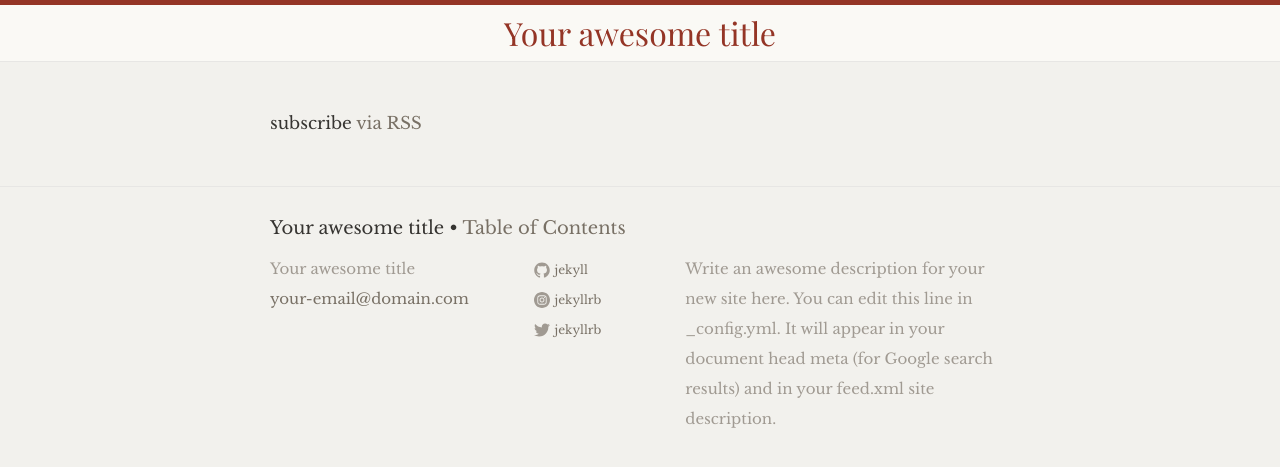
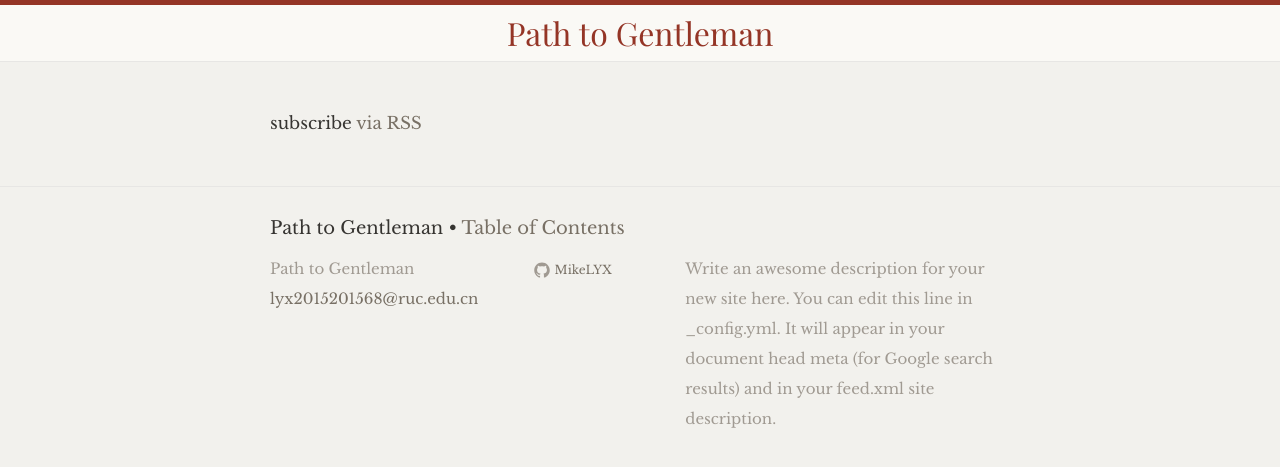
Before and after one commit to MikeLYX/MikeLYX.github.io, a Jekyll site: the page built from index.html, in a window 1280 px wide. Shown: the top 467 px of the page. Built offline with Jekyll 4.4.1, drawn with Linux system fonts in a browser that asks for light colours; some web fonts are replaced.

Commit message:
fix_config

```diff
--- a/_config.yml
+++ b/_config.yml
@@ -13,17 +13,15 @@
 # you will see them accessed via {{ site.title }}, {{ site.email }}, and so on.
 # You can create any custom variable you would like, and they will be accessible
 # in the templates via {{ site.myvariable }}.
-title: Your awesome title
-email: your-email@domain.com
+title: Path to Gentleman
+email: lyx2015201568@ruc.edu.cn
 description: > # this means to ignore newlines until "baseurl:"
   Write an awesome description for your new site here. You can edit this
   line in _config.yml. It will appear in your document head meta (for
   Google search results) and in your feed.xml site description.
 baseurl: "/jekyll-theme-libretto" # the subpath of your site, e.g. /blog
-url: "https://ferrolho.github.io" # the base hostname & protocol for your site
-github_username:    jekyll
-instagram_username: jekyllrb
-twitter_username:   jekyllrb
+url: "https://MikeLYX.github.io" # the base hostname & protocol for your site
+github_username:    MikeLYX
 
 # Build settings
 markdown: kramdown
```
